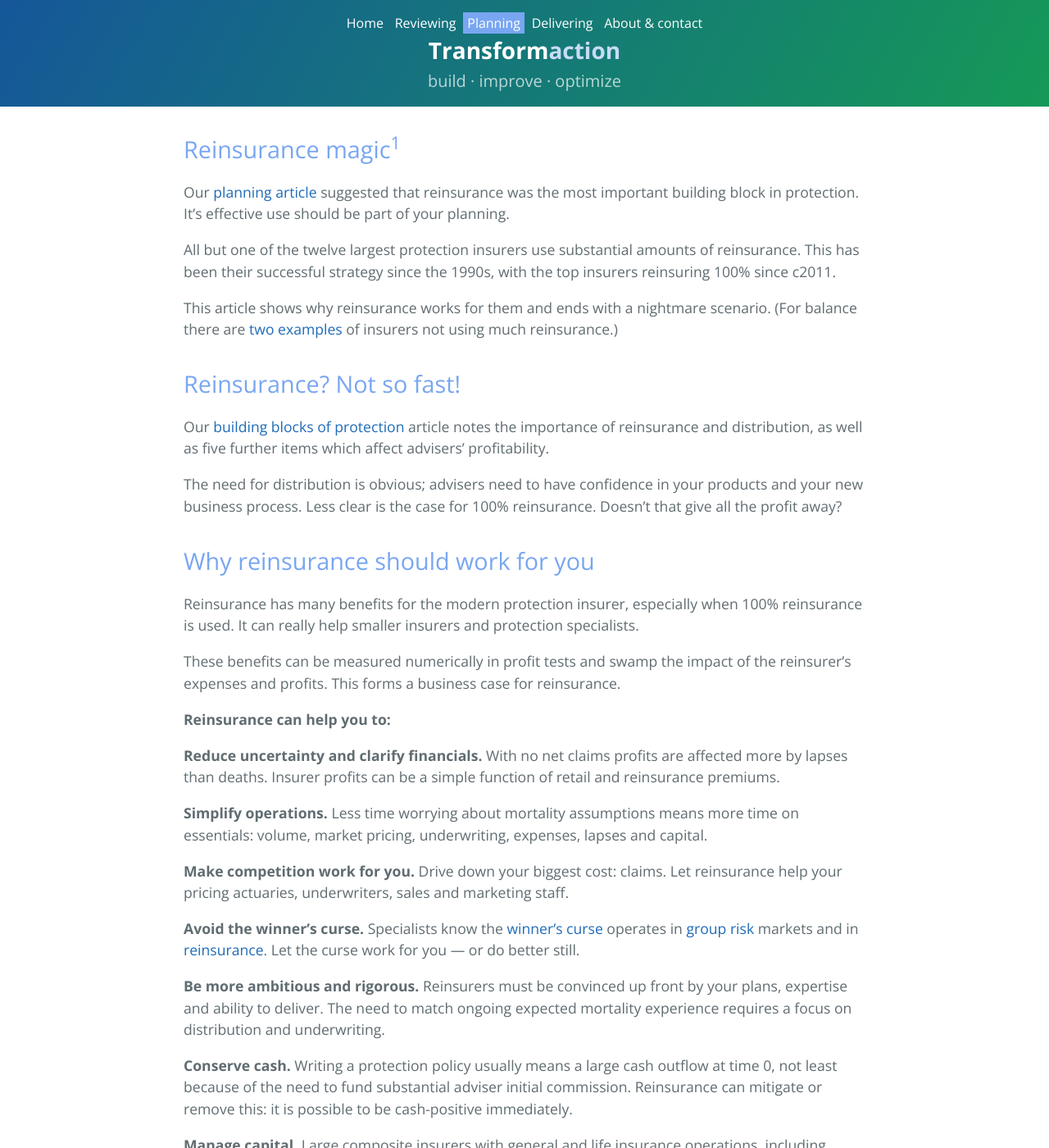
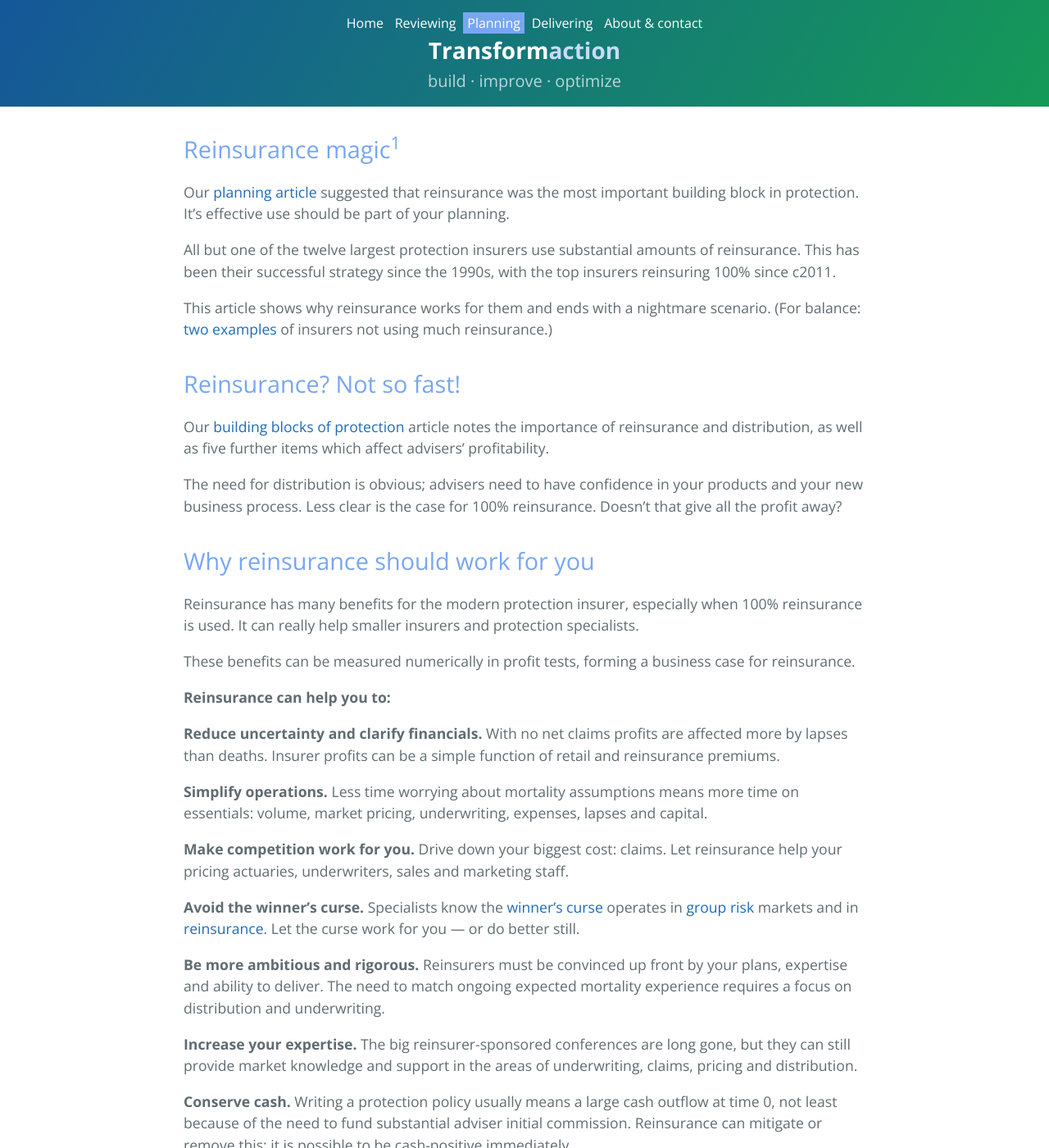
Before and after one commit to maverickactuary/1actuary, a Jekyll site: the page built from content/3buildingblocks/reinsurance-for.md, in a window 1280 px wide and 1400 px high. Shown: the whole window at 82% size. Built offline with Jekyll 4.4.1, drawn with Linux system fonts in a browser that asks for light colours.

Commit message:
Reinsurance support

```diff
--- a/content/3buildingblocks/reinsurance-for.md
+++ b/content/3buildingblocks/reinsurance-for.md
@@ -10,7 +10,7 @@ Our [planning article](/content/3buildingblocks/) suggested that reinsurance was
 
 All but one of the twelve largest protection insurers use substantial amounts of reinsurance. This has been their successful strategy since the 1990s, with the top insurers reinsuring 100% since c2011.
 
-This article shows why reinsurance works for them and ends with a nightmare scenario. (For balance there are [two examples](reinsurance-against.html) of insurers not using much reinsurance.)
+This article shows why reinsurance works for them and ends with a nightmare scenario. (For balance: [two examples](reinsurance-against.html) of insurers not using much reinsurance.)
 
 ## Reinsurance? Not so fast!
 
@@ -22,7 +22,7 @@ The need for distribution is obvious; advisers need to have confidence in your p
 
 Reinsurance has many benefits for the modern protection insurer, especially when 100% reinsurance is used. It can really help smaller insurers and protection specialists.
 
-These benefits can be measured numerically in profit tests and swamp the impact of the reinsurer's expenses and profits. This forms a business case for reinsurance.
+These benefits can be measured numerically in profit tests, forming a business case for reinsurance.
 
 **Reinsurance can help you to:**
 
@@ -35,6 +35,8 @@ These benefits can be measured numerically in profit tests and swamp the impact
 **Avoid the winner's curse.** Specialists know the [winner's curse](https://en.wikipedia.org/wiki/Winner%27s_curse) operates in [group risk](https://www.actuaries.digital/2014/07/22/the-winners-curse/) markets and in [reinsurance](https://www.casact.org/education/clrs/2011/handouts/R3-Rozema.pdf). Let the curse work for you &mdash; or do better still.
 
 **Be more ambitious and rigorous.** Reinsurers must be convinced up front by your plans, expertise and ability to deliver. The need to match ongoing expected mortality experience requires a focus on distribution and underwriting.
+
+**Increase your expertise.** The big reinsurer-sponsored conferences are long gone, but they can still provide market knowledge and support in the areas of underwriting, claims, pricing and distribution.
 
 **Conserve cash.** Writing a protection policy usually means a large cash outflow at time 0, not least because of the need to fund substantial adviser initial commission. Reinsurance can mitigate or remove this: it is possible to be cash-positive immediately.
 
```
